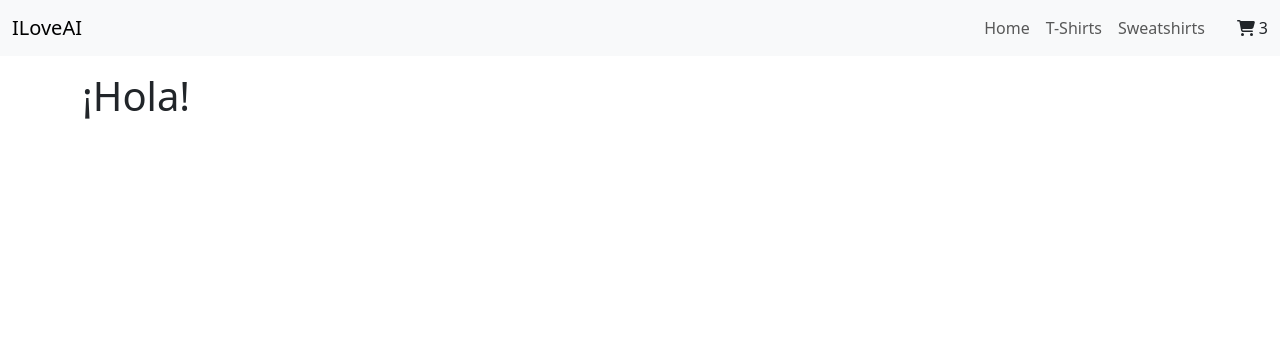
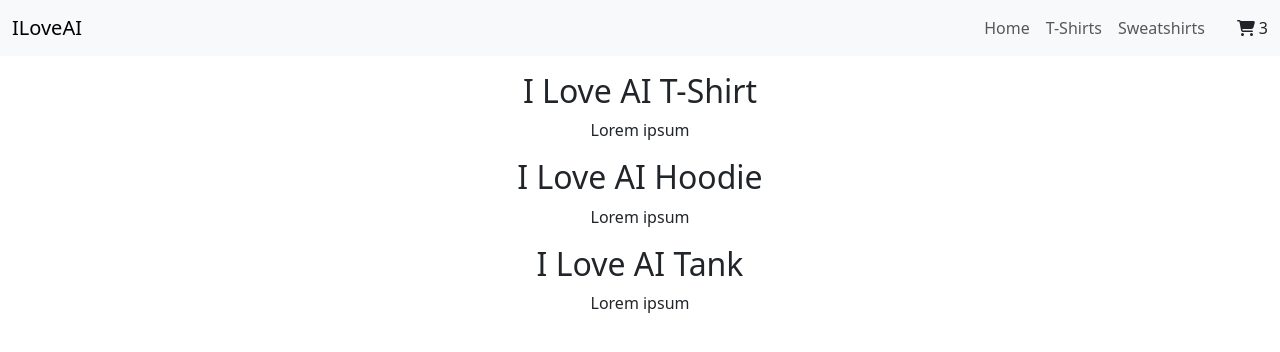
Before and after one commit to marinapereda/learning-react, a React (Create React App) app: page / in a window 1280 px wide. Shown: the top 352 px of the page. Built offline with nearby package versions, Linux system fonts and the light colour scheme.

Commit message:
Incorporando listado de productos

```diff
--- a/src/App.jsx
+++ b/src/App.jsx
@@ -1,7 +1,8 @@
+import React from "react";
 import "./App.css";
 import "bootstrap/dist/css/bootstrap.min.css";
 import NavBar from "./components/NavBar.js";
-import Greeting from "./components/itemListContainer.js";
+import ItemListContainer from "./components/itemListContainer.js";
 
 function App() {
   return (
@@ -15,7 +16,7 @@ function App() {
       <main className="pt-3">
         <div className="container">
           <div className="row">
-            <Greeting mensaje="¡Hola!" />
+            <ItemListContainer />
           </div>
         </div>
       </main>
--- a/src/components/NavBar.js
+++ b/src/components/NavBar.js
@@ -3,7 +3,7 @@ import Cart from "./CartWidget.js";
 const NavBar = () => {
   return (
     <div className="container-fluid">
-      <a class="navbar-brand" href="#">
+      <a className="navbar-brand" href="#">
         ILoveAI
       </a>
       <div className="collapse navbar-collapse justify-content-end">
--- a/src/components/itemListContainer.js
+++ b/src/components/itemListContainer.js
@@ -1,5 +1,26 @@
-const Greeting = ({ mensaje }) => {
-  return <h1 className="text-start">{mensaje}</h1>;
+import React, { useState, useEffect } from "react";
+import products from "../data/data.json";
+
+const ItemListContainer = () => {
+  const [productList, setProductList] = useState([]);
+
+  useEffect(() => {
+    // Simulating a fetch request with a timeout for demonstration
+    setTimeout(() => {
+      setProductList(products);
+    }, 3000);
+  }, []);
+
+  return (
+    <div>
+      {productList.map((product) => (
+        <div key={product.ID}>
+          <h2>{product.Name}</h2>
+          <p>{product.Description}</p>
+        </div>
+      ))}
+    </div>
+  );
 };
 
-export default Greeting;
+export default ItemListContainer;
--- /dev/null
+++ b/src/data/data.json
@@ -0,0 +1,29 @@
+[
+  {
+    "ID": 1,
+    "Name": "I Love AI T-Shirt",
+    "ProductType": "T-Shirts",
+    "Size": ["S", "M", "L"],
+    "Price": 20,
+    "Color": ["White", "Black"],
+    "Description": "Lorem ipsum"
+  },
+  {
+    "ID": 2,
+    "Name": "I Love AI Hoodie",
+    "ProductType": "Hoodies",
+    "Size": ["S", "M", "L"],
+    "Price": 20,
+    "Color": ["White", "Black"],
+    "Description": "Lorem ipsum"
+  },
+  {
+    "ID": 3,
+    "Name": "I Love AI Tank",
+    "ProductType": "Tanks",
+    "Size": ["S", "M", "L"],
+    "Price": 12,
+    "Color": ["White", "Black"],
+    "Description": "Lorem ipsum"
+  }
+]
```
